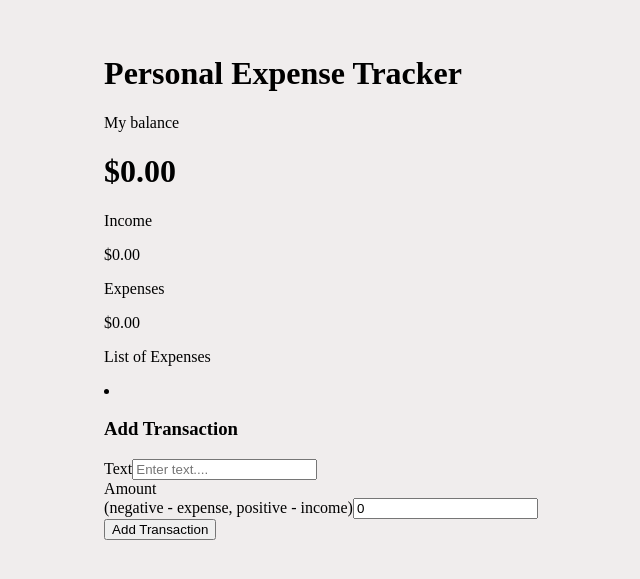
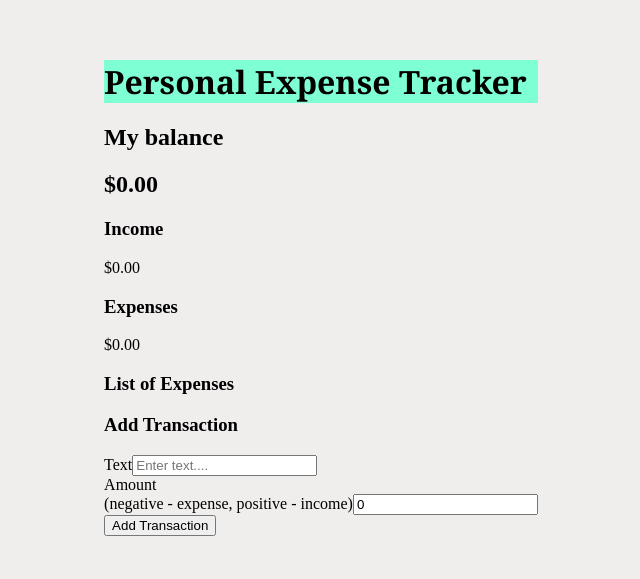
Before and after one commit to Jadashi97/personal-Expense-tracker, a React (Create React App) app: page / in a window 1280 px wide. Shown: the part 113-692 px from the top of the page, without its empty margins (319-959 px from the left). Built offline with nearby package versions, Linux system fonts and the light colour scheme.

Commit message:
(feat): add styling to the app

```diff
--- a/src/App.css
+++ b/src/App.css
@@ -18,3 +18,8 @@ body{
   margin: 0;
   font-family:cursive;
 }
+
+h1{
+  font-family: Cambria, Cochin, Georgia, Times, 'Times New Roman', serif;
+  background-color: aquamarine;
+}
--- a/src/components/Balance.js
+++ b/src/components/Balance.js
@@ -14,8 +14,8 @@ export default function Balance() {
 
   return (
     <div>
-      <p>My balance</p>
-      <h1>{moneyFormatter(total)}</h1>
+      <h2>My balance</h2>
+      <h2>{moneyFormatter(total)}</h2>
     </div>
   )
 }
--- a/src/components/IncomeExpenses.js
+++ b/src/components/IncomeExpenses.js
@@ -20,11 +20,11 @@ const IncomeExpenses = () => {
   return (
     <div>
       <div>
-        <p>Income</p>
+        <h3>Income</h3>
         <p>{moneyFormatter(income)}</p>
       </div>
       <div>
-        <p>Expenses</p>
+        <h3>Expenses</h3>
         <p>{moneyFormatter(expenses)}</p>
       </div>
     </div>
--- a/src/components/TransactionList.js
+++ b/src/components/TransactionList.js
@@ -8,10 +8,10 @@ export default function TransactionList() {
 
   return (
     <div>
-      <p>List of Expenses</p>
-      <li>
+      <h3>List of Expenses</h3>
+      <ul>
       {transactions.map(transaction=>(<Transaction key={transaction.id} transaction={transaction} />))}
-      </li>
+      </ul>
     </div>
   )
 }
```
Also changed, not shown: src/components/Transaction.js (+5 -5 lines).
